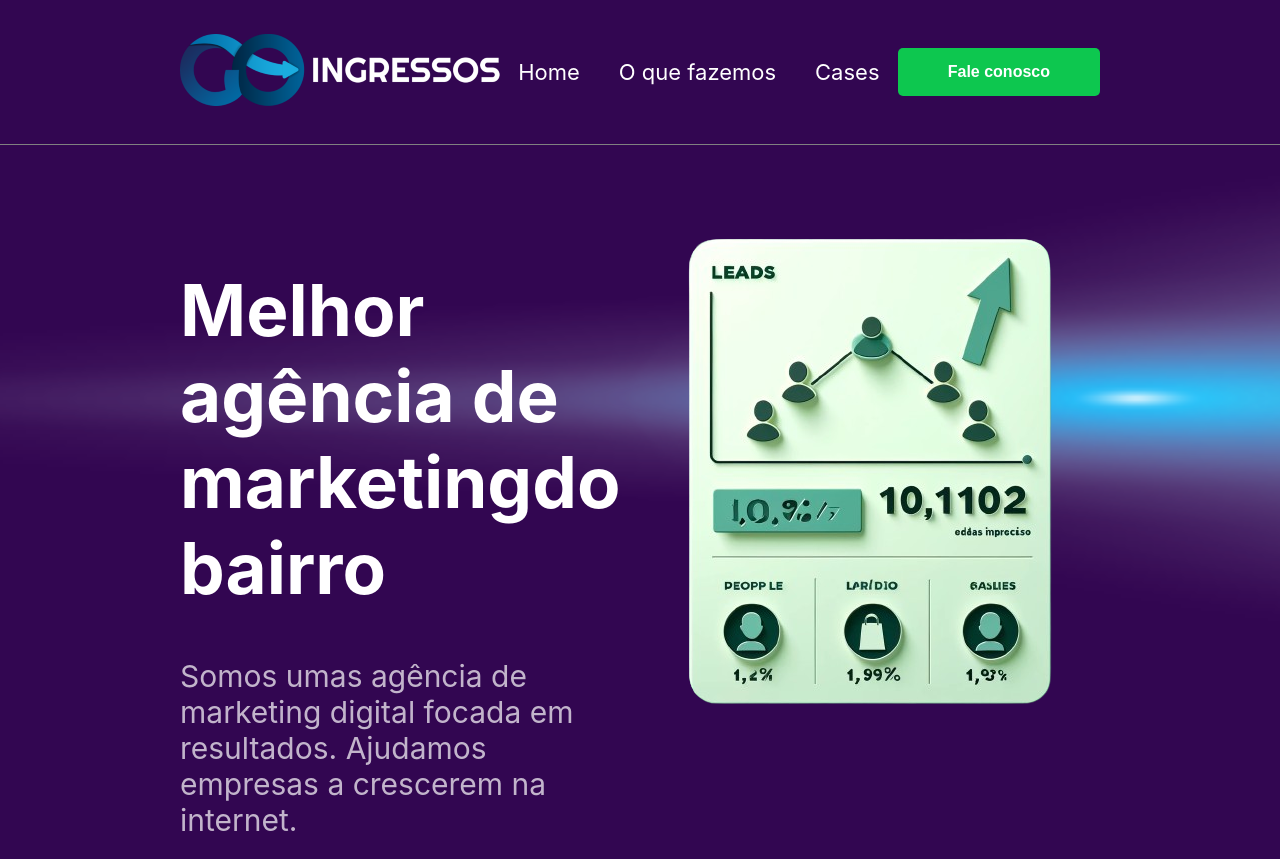
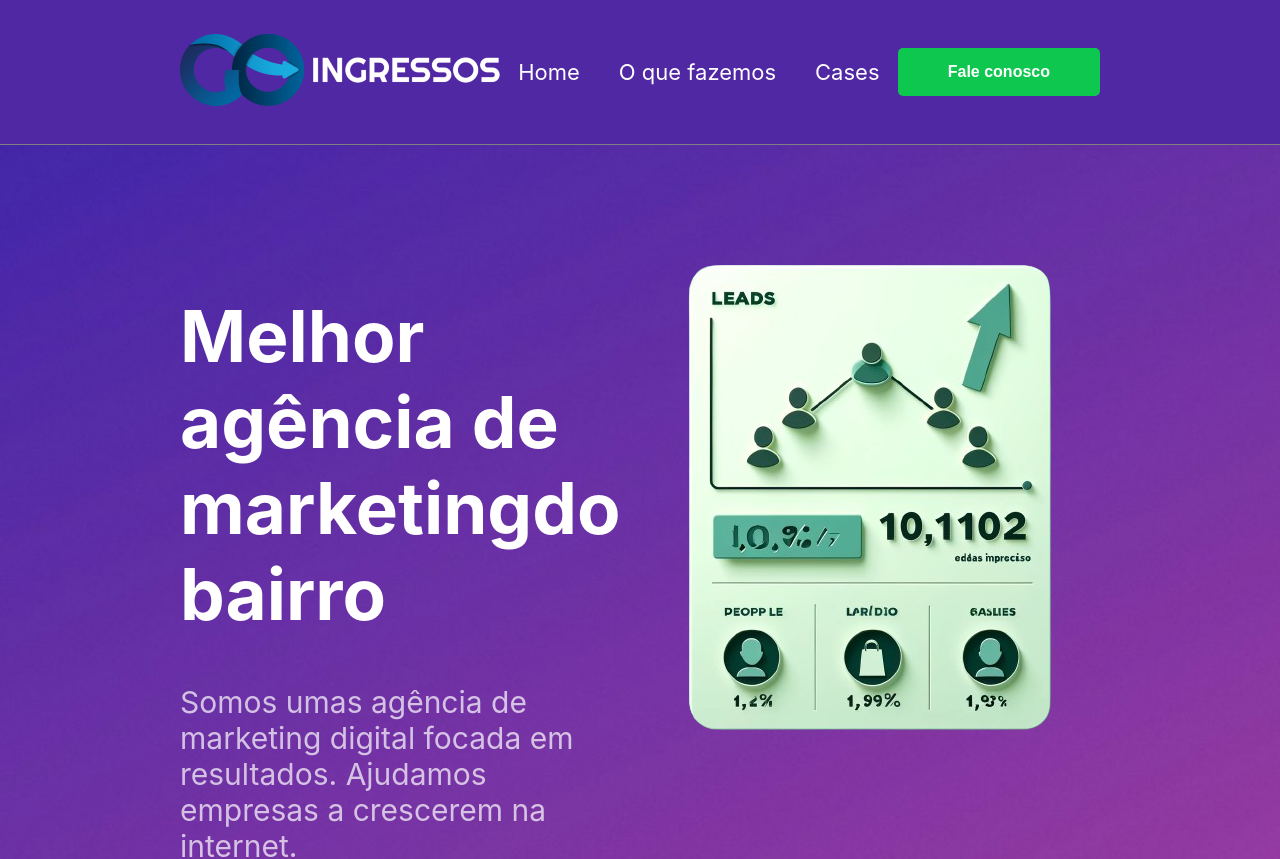
Before and after one commit to Bascratki/aprendendo_php, a Next.js app in the folder next.js/projeto_completo/: page / in a window 1280 px wide. Shown: the top 859 px of the page. Before the commit the page ends 800 px from the top, so only its background shows below. Built offline with nearby package versions, Linux system fonts and the light colour scheme.

Commit message:
Update background

```diff
--- a/next.js/projeto_completo/components/button/button.module.scss
+++ b/next.js/projeto_completo/components/button/button.module.scss
@@ -6,6 +6,7 @@
 	font-size: 16px;
 	font-weight: bold;
 	border: none;
+	align-items: center;
 
 	&.primary {
 		background-color: $green-color;
--- a/next.js/projeto_completo/components/welcome/index.jsx
+++ b/next.js/projeto_completo/components/welcome/index.jsx
@@ -5,13 +5,12 @@ import Image from 'next/image'
 
 const Welcome = () => {
 	return (
-		<div className={Styles['luz-fundo']}>
 		<div className={Styles.container}>
 			<div className={Styles.text}>
 				<h1>Melhor agência de marketingdo bairro</h1>
 				<p>
-						Somos umas agência de marketing digital focada em resultados.
-						Ajudamos empresas a crescerem na internet.
+					Somos umas agência de marketing digital focada em resultados. Ajudamos
+					empresas a crescerem na internet.
 				</p>
 				<Button
 					title='Aumentar vendas'
@@ -24,6 +23,8 @@ const Welcome = () => {
 					alt='Banner Welcome'
 				/>
 			</div>
+			<div className={Styles.animation}>
+				{/* Add your animation component here */}
 			</div>
 		</div>
 	)
--- a/next.js/projeto_completo/components/welcome/welcome.module.scss
+++ b/next.js/projeto_completo/components/welcome/welcome.module.scss
@@ -2,9 +2,13 @@
 
 .container {
 	@include Padding; //Mixin
-	padding-top: 219px;
-	display: grid;
-	grid-template-columns: repeat(2, 1fr);
+	height: 150vh;
+	padding-top: 100px;
+	background-image: url('/images/fundoWelcome.png');
+	background-position: center;
+	background-size: cover;
+	background-repeat: no-repeat;
+	display: flex;
 }
 
 .text {
@@ -19,26 +23,5 @@
 }
 
 .image {
-	text-align: center;
+	text-align: end;
 }
-
-@keyframes passarLuz {
-	from {
-		background-position: 0 0;
-	}
-	to {
-		background-position: 100% 0;
-	}
-}
-
-.luz-fundo {
-	position: fixed;
-	top: 0;
-	left: 0;
-	width: 100%;
-	height: 100%;
-	background: url('/images/fundoWelcome.png') no-repeat center top; /* Certifique-se de que o ponto inicial está no topo */
-	background-size: cover;
-	z-index: -1;
-	animation: passarLuz 5s linear infinite;
-}
--- a/next.js/projeto_completo/styles/globals.scss
+++ b/next.js/projeto_completo/styles/globals.scss
@@ -6,7 +6,6 @@ body {
 	margin: 0;
 	font-family: -apple-system, BlinkMacSystemFont, Segoe UI, Roboto, Oxygen,
 		Ubuntu, Cantarell, Fira Sans, Droid Sans, Helvetica Neue, sans-serif;
-	background-color: $purple-color;
 	color: $white-color;
 }
 
--- a/next.js/projeto_completo/styles/mixins/colors.scss
+++ b/next.js/projeto_completo/styles/mixins/colors.scss
@@ -1,4 +1,4 @@
-$purple-color: hsl(275, 86%, 17%);
+$purple-color: rgb(81, 40, 163);
 $gray-color: rgb(128, 128, 128);
 $white-color: rgb(255, 255, 255);
 $black-color: rgb(0, 0, 0);
```
Also changed, not shown: next.js/projeto_completo/components/features/features.module.scss (added), next.js/projeto_completo/components/features/index.jsx (added), next.js/projeto_completo/public/images/fundoWelcome.png. Lines whose indentation alone changed are shown as unchanged.
